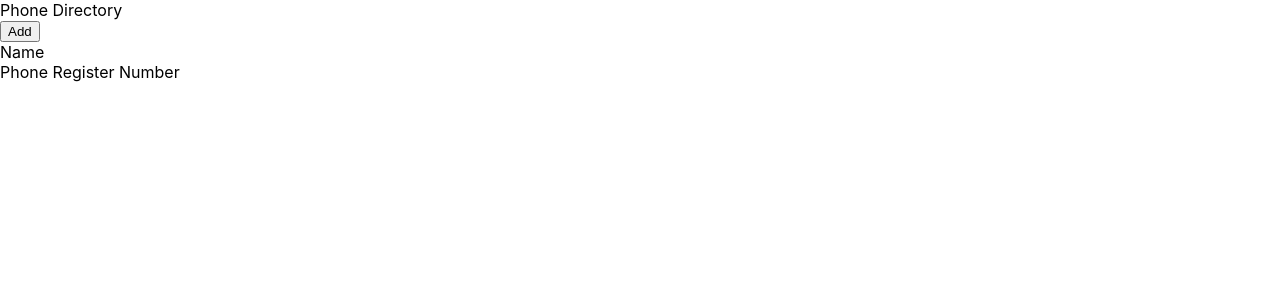
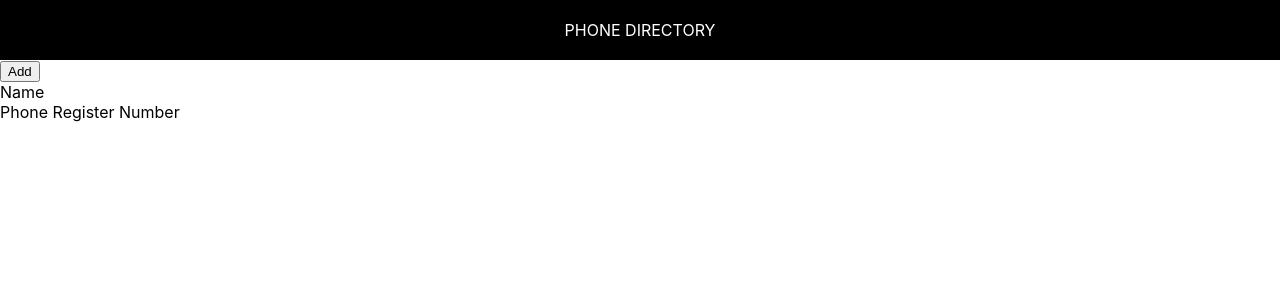
Before and after one commit to balaji-reddy07/mobile-directory, a React (Create React App) app: page / in a window 1280 px wide. Shown: the top 300 px of the page. Built offline with nearby package versions, Linux system fonts and the light colour scheme.

Commit message:
Style Header

```diff
--- /dev/null
+++ b/src/Header.css
@@ -0,0 +1,7 @@
+.header{
+    text-align: center;
+    padding: 20px;
+    background: black;
+    color: white;
+    text-transform: uppercase;
+}
--- a/src/Header.js
+++ b/src/Header.js
@@ -1,4 +1,5 @@
 import React from 'react';
+import './Header.css'
 
 const Header=function (){
     return(
```
